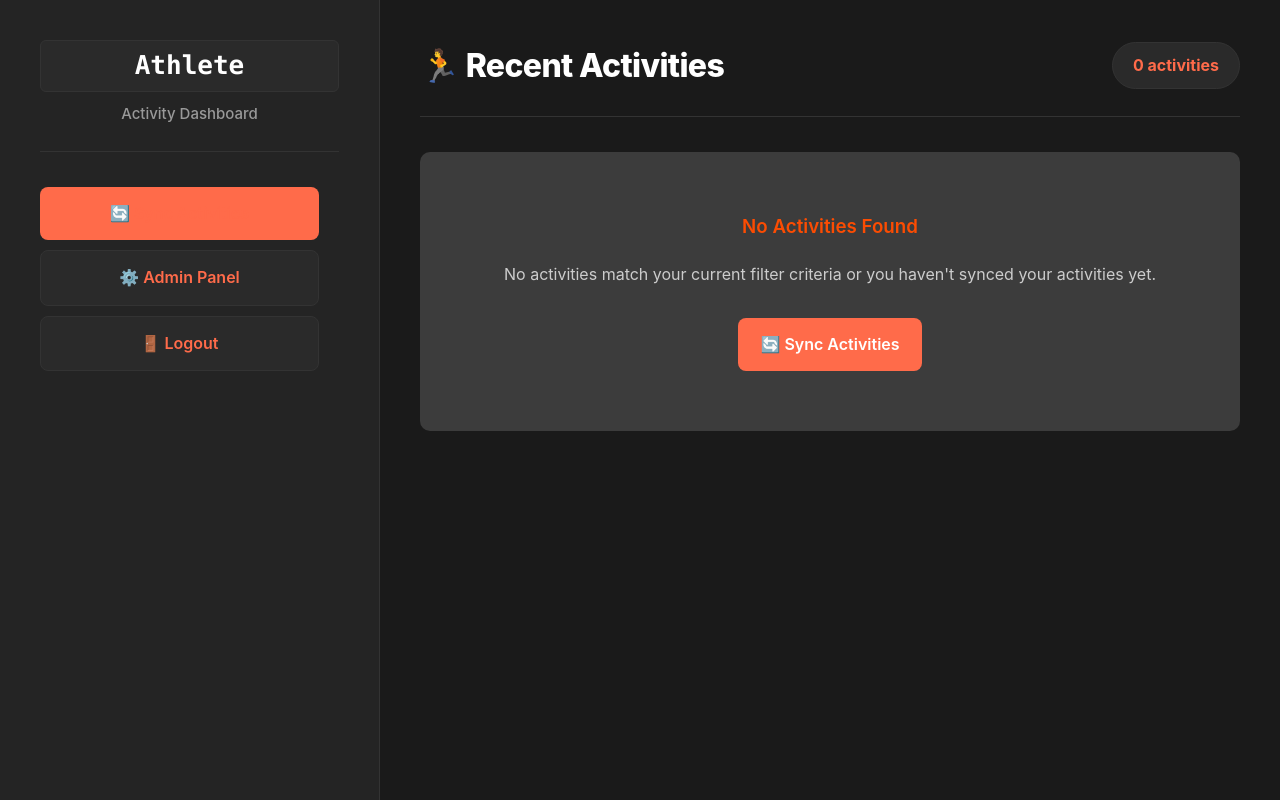
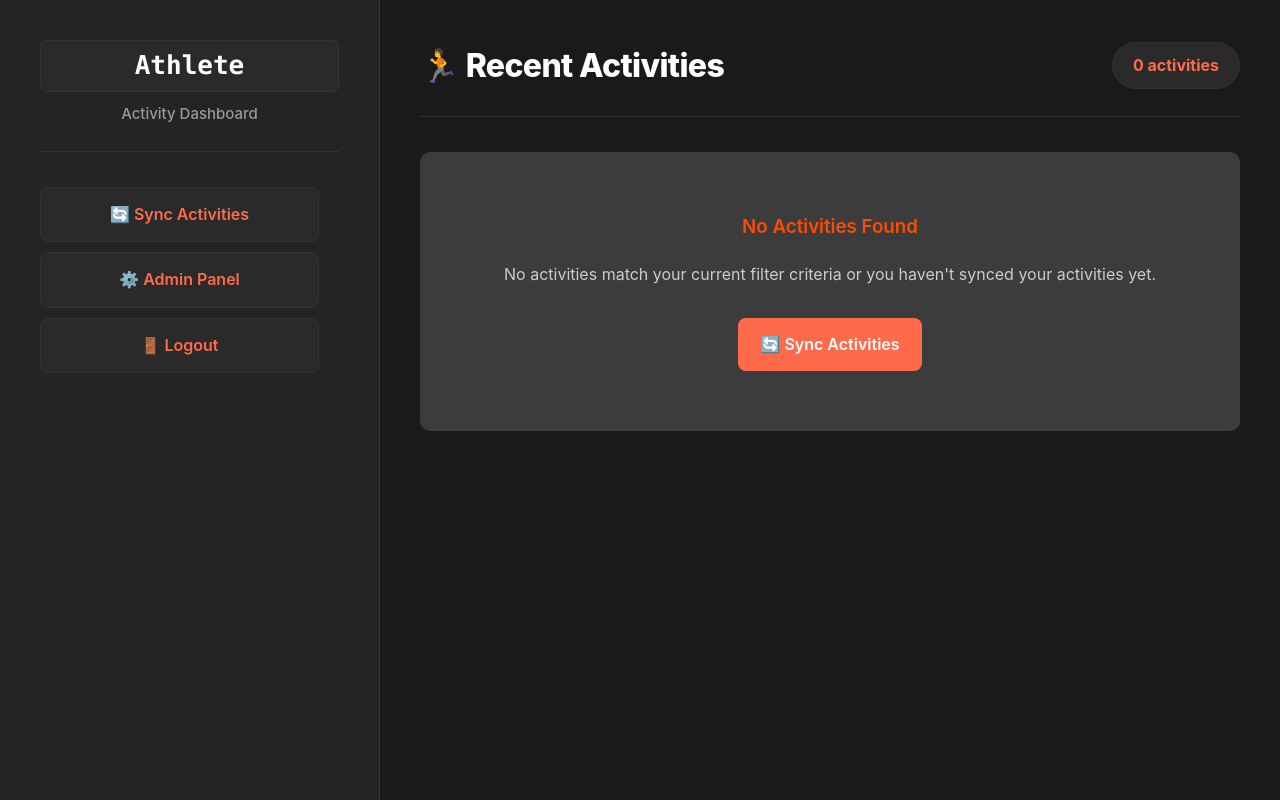
Before and after one commit to rmenoli/strava-club-activity-tracker, a FastAPI app: template templates/dashboard.html in a window 1280 px wide. Run offline with FastAPI, Linux system fonts and the light colour scheme; the template is opened without the code that fills it, so the values that code supplies are empty.

Commit message:
update little syle bug

```diff
--- a/templates/dashboard.html
+++ b/templates/dashboard.html
@@ -48,7 +48,7 @@
 
             <div class="navigation">
                 <div class="nav-links dashboard-nav">
-                    <a href="/sync" class="nav-link">🔄 Sync Activities</a>
+                    <a href="/sync" class="nav-link secondary">🔄 Sync Activities</a>
                     <a href="/admin" class="nav-link secondary">⚙️ Admin Panel</a>
                     <a href="/logout" class="nav-link secondary">🚪 Logout</a>
                 </div>
```
